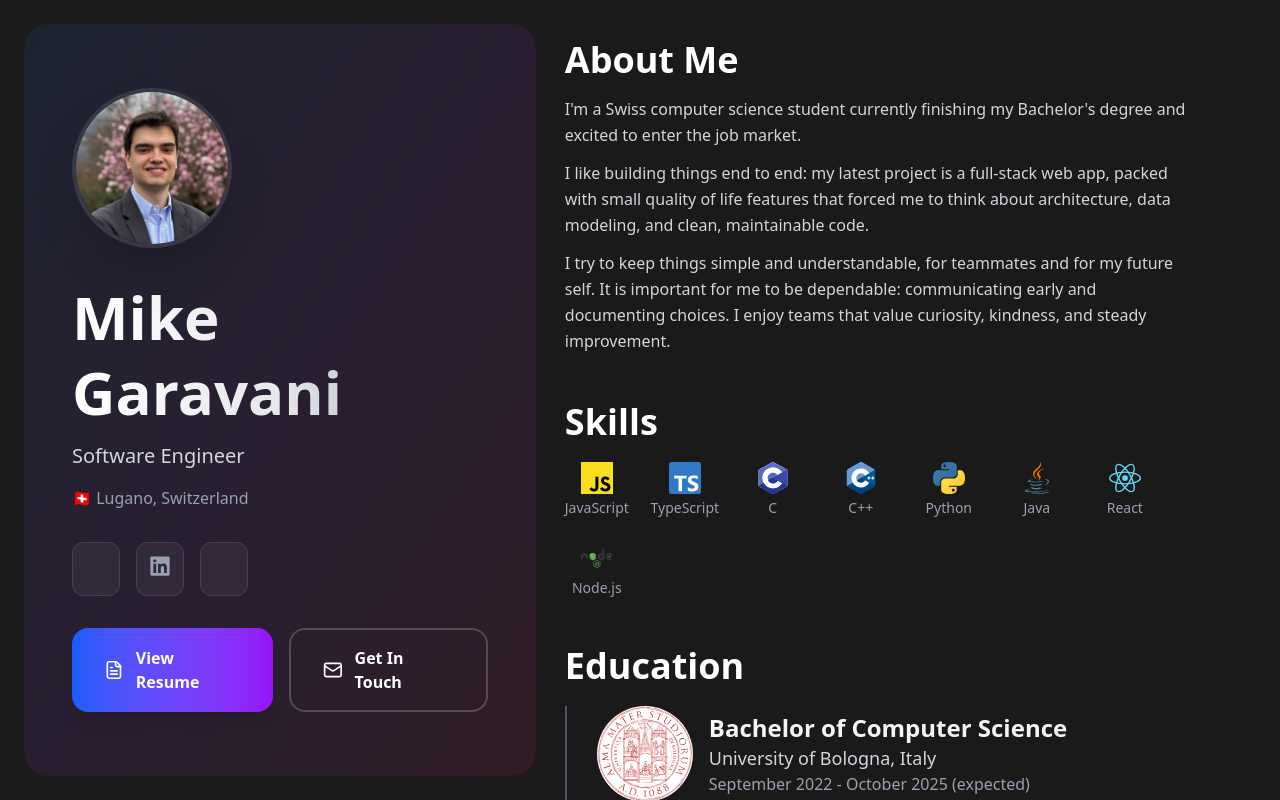
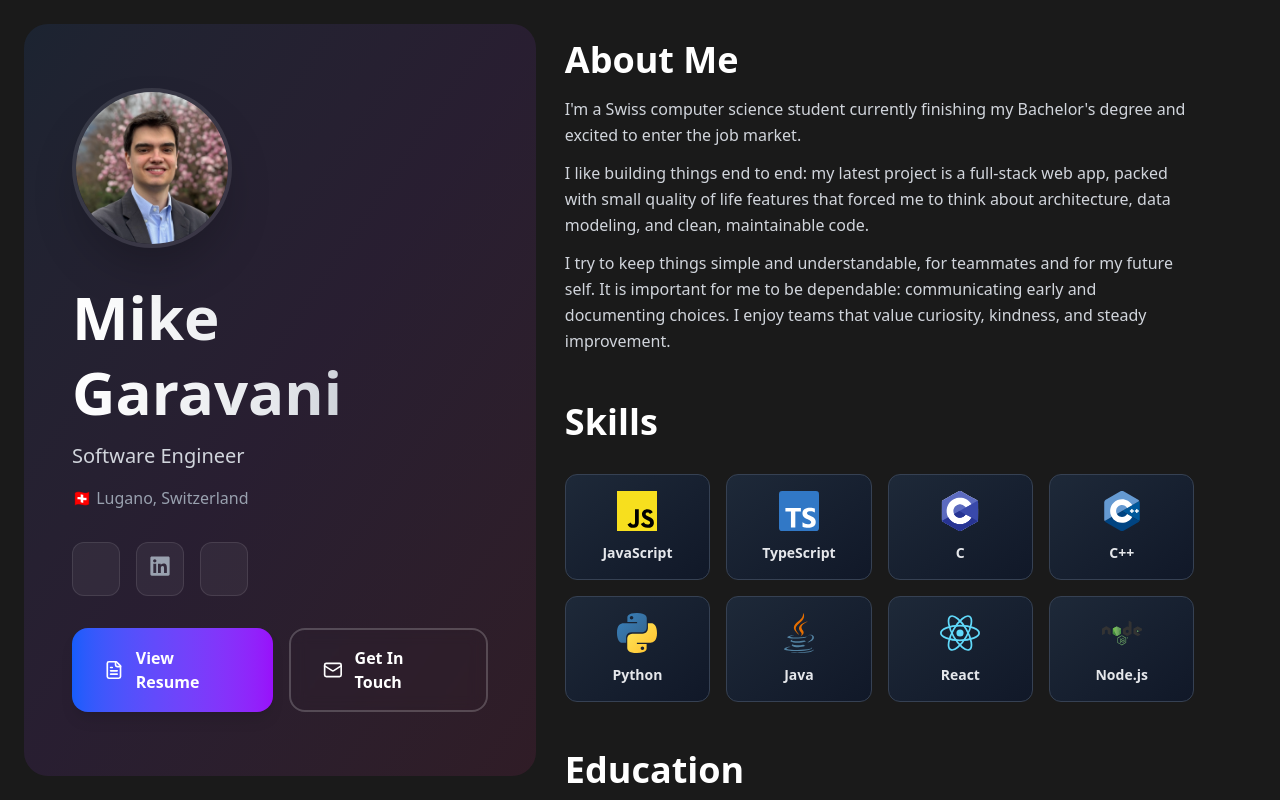
Before and after one commit to mikegaravani/portfolio-v2, a React (Vite) app: page / in a window 1280 px wide. Shown: the top 800 px of the page. Built offline with nearby package versions, Linux system fonts and the light colour scheme; some icons are missing.

Commit message:
add skill cards 2.0

```diff
--- a/src/components/ContentPane.tsx
+++ b/src/components/ContentPane.tsx
@@ -39,45 +39,79 @@ const ContentPane: React.FC = () => {
 
       {/* SKILLS SECTION */}
       <section className="mb-12">
-        <h2 className="text-3xl lg:text-4xl font-semibold mb-5">Skills</h2>
+        <h2 className="text-3xl lg:text-4xl font-semibold mb-8">Skills</h2>
 
-        <div className="mb-8">
-          <div className="flex flex-wrap mt-4 gap-6">
-            <div className="flex flex-col items-center gap-1 w-16">
-              <img src={JavaScriptIcon} alt="JavaScript" className="w-8 h-8" />
-              <span className="text-sm text-gray-400 text-center">
+        <div className="grid grid-cols-2 sm:grid-cols-3 lg:grid-cols-4 gap-4">
+          <div className="group bg-gradient-to-br from-gray-800 to-gray-900 hover:from-yellow-500/20 hover:to-yellow-600/20 border border-gray-700 hover:border-yellow-500/50 rounded-xl p-4 transition-all duration-300 hover:scale-105">
+            <div className="flex flex-col items-center gap-3">
+              <img
+                src={JavaScriptIcon}
+                alt="JavaScript"
+                className="w-10 h-10"
+              />
+              <span className="text-sm font-semibold text-gray-200 group-hover:text-yellow-300 transition-colors duration-300">
                 JavaScript
               </span>
             </div>
-            <div className="flex flex-col items-center gap-1 w-16">
-              <img src={TypeScriptIcon} alt="TypeScript" className="w-8 h-8" />
-              <span className="text-sm text-gray-400 text-center">
+          </div>
+          <div className="group bg-gradient-to-br from-gray-800 to-gray-900 hover:from-blue-500/20 hover:to-blue-600/20 border border-gray-700 hover:border-blue-500/50 rounded-xl p-4 transition-all duration-300 hover:scale-105">
+            <div className="flex flex-col items-center gap-3">
+              <img
+                src={TypeScriptIcon}
+                alt="TypeScript"
+                className="w-10 h-10"
+              />
+              <span className="text-sm font-semibold text-gray-200 group-hover:text-blue-300 transition-colors duration-300">
                 TypeScript
               </span>
             </div>
-            <div className="flex flex-col items-center gap-1 w-16">
-              <img src={CIcon} alt="C" className="w-8 h-8" />
-              <span className="text-sm text-gray-400 text-center">C</span>
+          </div>
+          <div className="group bg-gradient-to-br from-gray-800 to-gray-900 hover:from-blue-500/20 hover:to-blue-600/20 border border-gray-700 hover:border-blue-500/50 rounded-xl p-4 transition-all duration-300 hover:scale-105">
+            <div className="flex flex-col items-center gap-3">
+              <img src={CIcon} alt="C" className="w-10 h-10" />
+              <span className="text-sm font-semibold text-gray-200 group-hover:text-blue-300 transition-colors duration-300">
+                C
+              </span>
             </div>
-            <div className="flex flex-col items-center gap-1 w-16">
-              <img src={CppIcon} alt="C++" className="w-8 h-8" />
-              <span className="text-sm text-gray-400 text-center">C++</span>
+          </div>
+          <div className="group bg-gradient-to-br from-gray-800 to-gray-900 hover:from-blue-500/20 hover:to-blue-600/20 border border-gray-700 hover:border-blue-500/50 rounded-xl p-4 transition-all duration-300 hover:scale-105">
+            <div className="flex flex-col items-center gap-3">
+              <img src={CppIcon} alt="C++" className="w-10 h-10" />
+              <span className="text-sm font-semibold text-gray-200 group-hover:text-blue-300 transition-colors duration-300">
+                C++
+              </span>
             </div>
-            <div className="flex flex-col items-center gap-1 w-16">
-              <img src={PythonIcon} alt="Python" className="w-8 h-8" />
-              <span className="text-sm text-gray-400 text-center">Python</span>
+          </div>
+          <div className="group bg-gradient-to-br from-gray-800 to-gray-900 hover:from-yellow-500/20 hover:to-yellow-600/20 border border-gray-700 hover:border-yellow-500/50 rounded-xl p-4 transition-all duration-300 hover:scale-105">
+            <div className="flex flex-col items-center gap-3">
+              <img src={PythonIcon} alt="Python" className="w-10 h-10" />
+              <span className="text-sm font-semibold text-gray-200 group-hover:text-yellow-300 transition-colors duration-300">
+                Python
+              </span>
             </div>
-            <div className="flex flex-col items-center gap-1 w-16">
-              <img src={JavaIcon} alt="Java" className="w-8 h-8" />
-              <span className="text-sm text-gray-400 text-center">Java</span>
+          </div>
+          <div className="group bg-gradient-to-br from-gray-800 to-gray-900 hover:from-orange-500/20 hover:to-orange-600/20 border border-gray-700 hover:border-orange-500/50 rounded-xl p-4 transition-all duration-300 hover:scale-105">
+            <div className="flex flex-col items-center gap-3">
+              <img src={JavaIcon} alt="Java" className="w-10 h-10" />
+              <span className="text-sm font-semibold text-gray-200 group-hover:text-orange-300 transition-colors duration-300">
+                Java
+              </span>
             </div>
-            <div className="flex flex-col items-center gap-1 w-16">
-              <img src={ReactIcon} alt="React" className="w-8 h-8" />
-              <span className="text-sm text-gray-400 text-center">React</span>
+          </div>
+          <div className="group bg-gradient-to-br from-gray-800 to-gray-900 hover:from-cyan-500/20 hover:to-cyan-600/20 border border-gray-700 hover:border-cyan-500/50 rounded-xl p-4 transition-all duration-300 hover:scale-105">
+            <div className="flex flex-col items-center gap-3">
+              <img src={ReactIcon} alt="React" className="w-10 h-10" />
+              <span className="text-sm font-semibold text-gray-200 group-hover:text-cyan-300 transition-colors duration-300">
+                React
+              </span>
             </div>
-            <div className="flex flex-col items-center gap-1 w-16">
-              <img src={NodejsIcon} alt="Node.js" className="w-8 h-8" />
-              <span className="text-sm text-gray-400 text-center">Node.js</span>
+          </div>
+          <div className="group bg-gradient-to-br from-gray-800 to-gray-900 hover:from-green-500/20 hover:to-green-600/20 border border-gray-700 hover:border-green-500/50 rounded-xl p-4 transition-all duration-300 hover:scale-105">
+            <div className="flex flex-col items-center gap-3">
+              <img src={NodejsIcon} alt="Node.js" className="w-10 h-10" />
+              <span className="text-sm font-semibold text-gray-200 group-hover:text-green-300 transition-colors duration-300">
+                Node.js
+              </span>
             </div>
           </div>
         </div>
@@ -275,7 +309,7 @@ const ContentPane: React.FC = () => {
                   href="https://github.com/mikegaravani/mCal"
                   target="_blank"
                   rel="noopener noreferrer"
-                  className="flex items-center gap-2 bg-gray-700 hover:bg-gray-600 px-4 py-2 rounded-lg text-sm text-gray-200 transition-colors duration-200"
+                  className="flex items-center gap-2 bg-gray-700 hover:bg-gray-600 hover:scale-105 px-4 py-2 rounded-lg text-sm text-gray-200 transition-all duration-300"
                 >
                   <svg
                     className="w-4 h-4"
@@ -290,10 +324,11 @@ const ContentPane: React.FC = () => {
                   href="https://site242535.tw.cs.unibo.it/"
                   target="_blank"
                   rel="noopener noreferrer"
-                  className="flex items-center gap-2 bg-blue-600 hover:bg-blue-700 px-4 py-2 rounded-lg text-sm text-white transition-colors duration-200"
+                  className="group relative flex items-center gap-2 bg-gradient-to-r from-blue-600 to-purple-600 hover:scale-105 px-4 py-2 rounded-lg text-sm text-white transition-all duration-300 shadow-lg overflow-hidden"
                 >
+                  <div className="absolute inset-0 bg-gradient-to-r from-blue-700 to-purple-700 opacity-0 group-hover:opacity-100 transition-opacity duration-300"></div>
                   <svg
-                    className="w-4 h-4"
+                    className="w-4 h-4 relative z-10"
                     fill="none"
                     stroke="currentColor"
                     viewBox="0 0 24 24"
@@ -305,7 +340,7 @@ const ContentPane: React.FC = () => {
                       d="M10 6H6a2 2 0 00-2 2v10a2 2 0 002 2h10a2 2 0 002-2v-4M14 4h6m0 0v6m0-6L10 14"
                     />
                   </svg>
-                  Live Demo
+                  <span className="relative z-10">Live Demo</span>
                 </a>
               </div>
             </div>
@@ -345,7 +380,7 @@ const ContentPane: React.FC = () => {
                   href="https://github.com/mikegaravani/connect-X-project"
                   target="_blank"
                   rel="noopener noreferrer"
-                  className="flex items-center gap-2 bg-gray-700 hover:bg-gray-600 px-4 py-2 rounded-lg text-sm text-gray-200 transition-colors duration-200"
+                  className="flex items-center gap-2 bg-gray-700 hover:bg-gray-600 hover:scale-105 px-4 py-2 rounded-lg text-sm text-gray-200 transition-all duration-300"
                 >
                   <svg
                     className="w-4 h-4"
@@ -400,7 +435,7 @@ const ContentPane: React.FC = () => {
                   href="https://github.com/mikegaravani/risk-odds"
                   target="_blank"
                   rel="noopener noreferrer"
-                  className="flex items-center gap-2 bg-gray-700 hover:bg-gray-600 px-4 py-2 rounded-lg text-sm text-gray-200 transition-colors duration-200"
+                  className="flex items-center gap-2 bg-gray-700 hover:bg-gray-600 hover:scale-105 px-4 py-2 rounded-lg text-sm text-gray-200 transition-all duration-300"
                 >
                   <svg
                     className="w-4 h-4"
```
